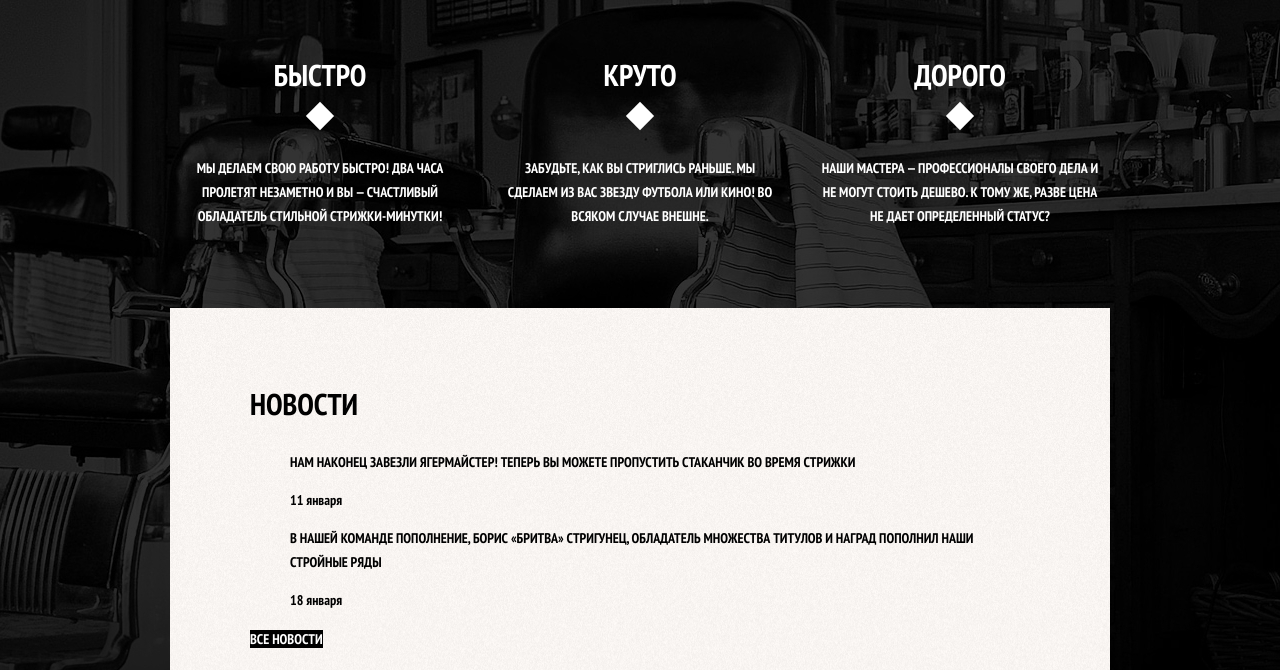
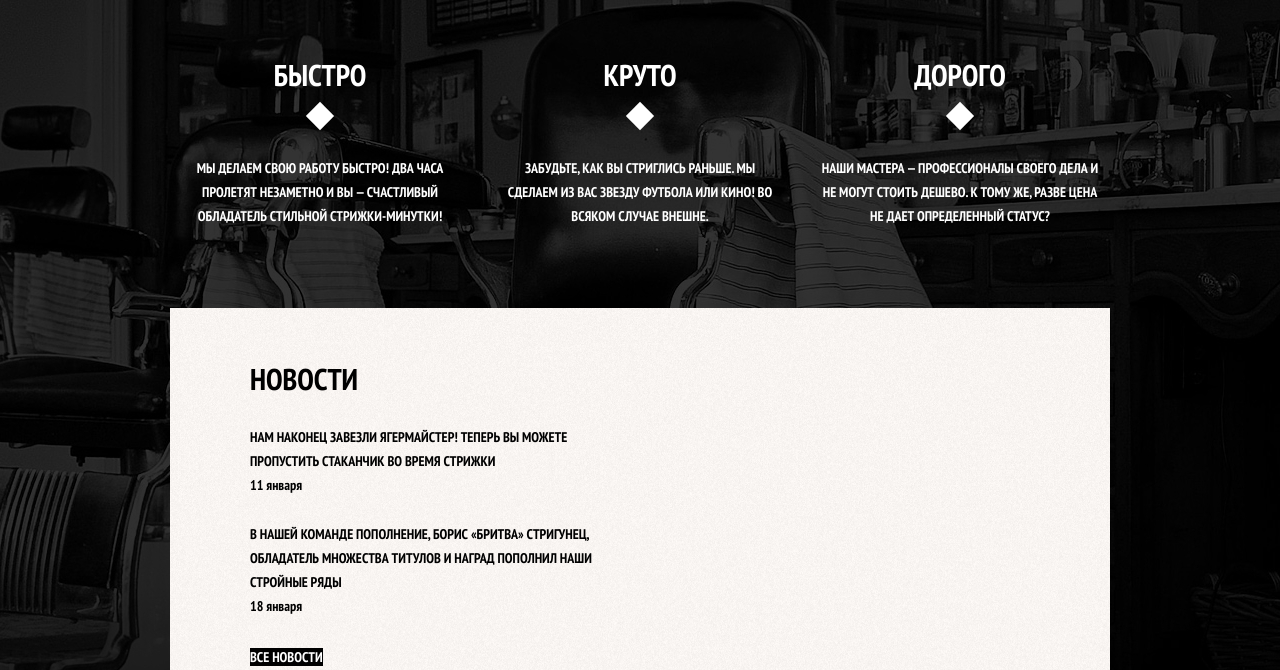
Before and after one commit to iashchuk/93555-barbershop, a website: page index.html in a window 1280 px wide. Shown: the part 304-974 px from the top of the page. Drawn offline with nearby package versions, Linux system fonts and the light colour scheme; files that its build step writes are made by us from their sources; files whose address does not match are found by name.

Commit message:
Сетка блока новостей

```diff
--- a/sass/blocks/news.scss
+++ b/sass/blocks/news.scss
@@ -1,10 +1,30 @@
+.news {
+  width: 380px;
+
+  // background: rgba(0, 128, 0, 0.2);
+  // box-shadow: 0 0 0 3px green;
+}
+
 .news__title {
+  margin: 0;
+  margin-bottom: 25px;
   font-size: 30px;
   line-height: 42px;
 }
 
 .news__list {
+  margin: 0;
+  margin-bottom: 25px;
+  padding: 0;
   list-style: none;
+}
+
+.news__item {
+  margin-bottom: 25px;
+}
+
+.news__text {
+  margin: 0;
 }
 
 .news__time {
```
Also changed, not shown: img/line.png (added).
